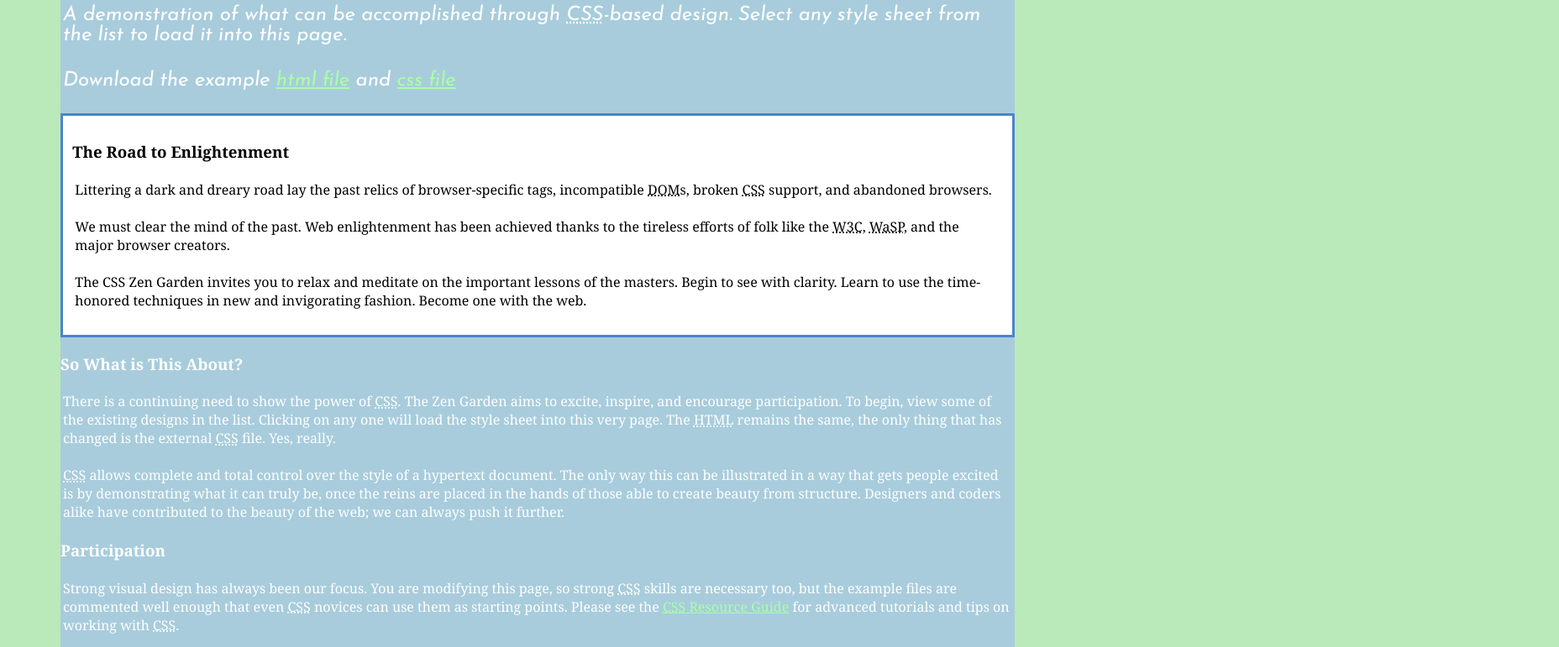
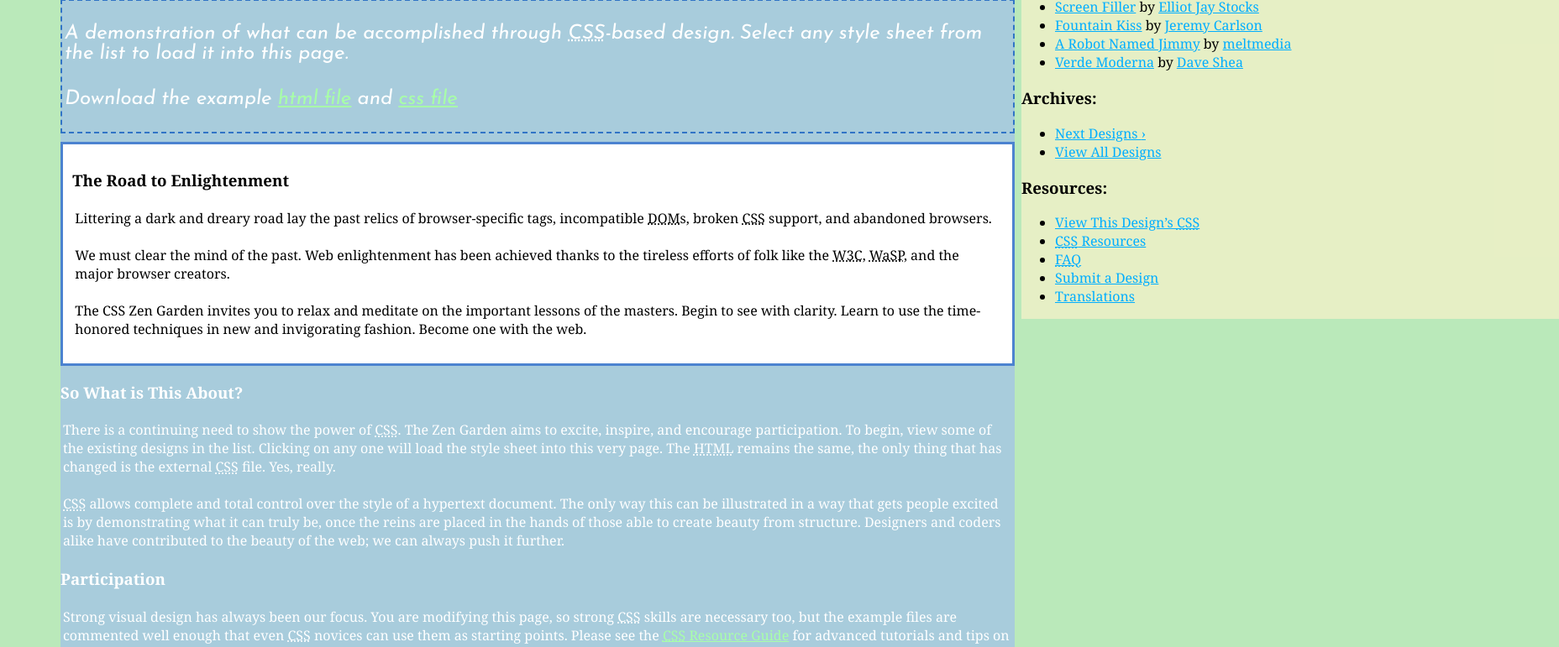
Before and after one commit to AMKimsey2000/workspace-css-2020-practice, a website: page index.html in a window 1280 px wide. Shown: the part 203-974 px from the top of the page at 84% size, 1856 px wide, since content can reach past the window. Drawn offline with Linux system fonts and the light colour scheme.

Commit message:
1 file modified

```diff
--- a/css/main.css
+++ b/css/main.css
@@ -63,8 +63,23 @@ body {
   font-size: 18pt;
 }
 
+.sidebar a {
+  color: #00aeff;
+}
+
 /** 03 Position, Size, layout **/
 
+.sidebar {
+  position: absolute;
+  top: 50px;
+  right: -45%;
+  width: 50%;
+}
+
+.summary {
+  border: 2px dashed hsla(215, 100%, 37%, 0.7);
+  margin: 0px 0px 10px 0px;
+}
 
 /** 04  Other decoration -- background Links **/
 
```
